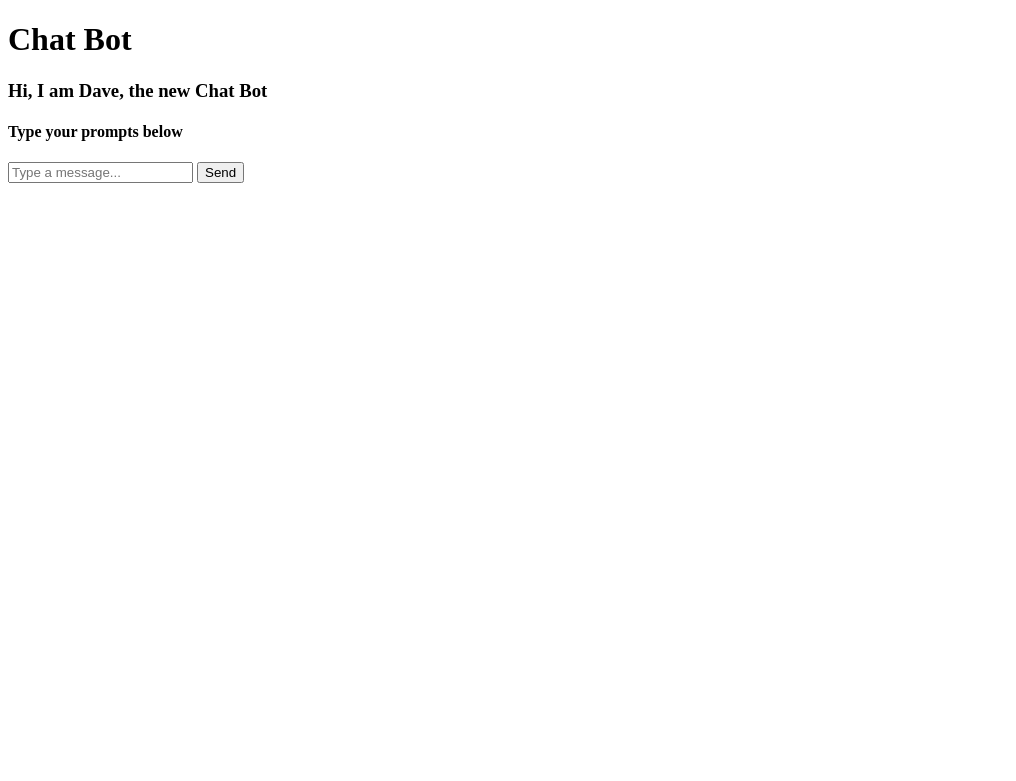
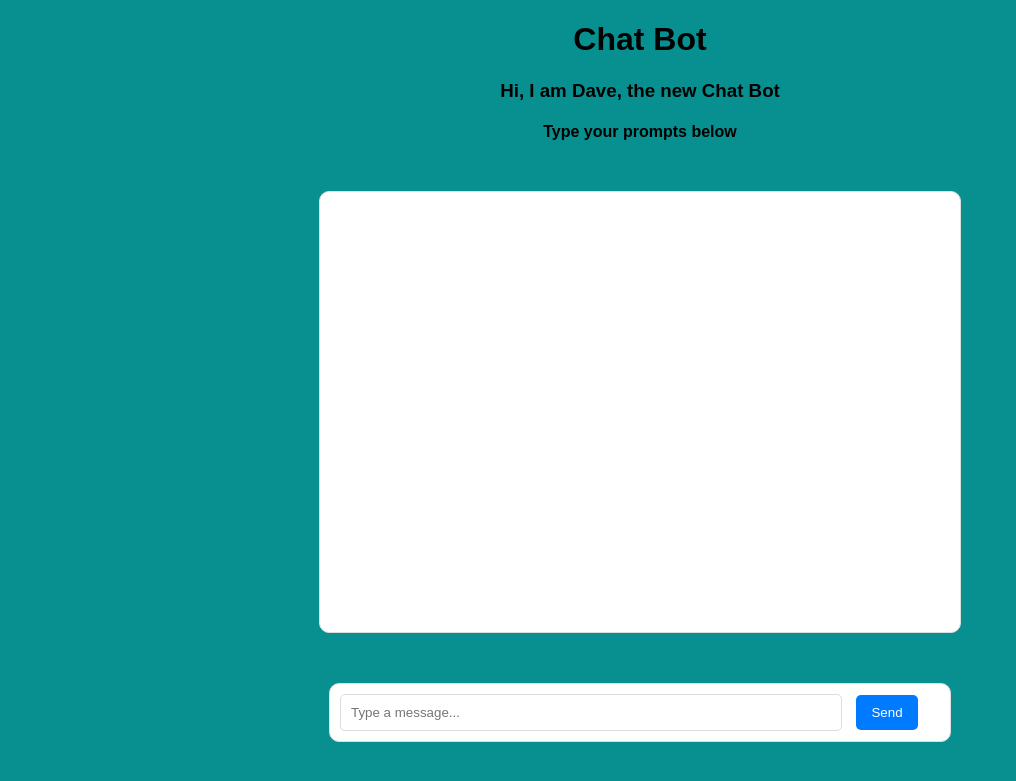
Before and after one commit to arora19/chatbot, a Flask app: page /chat in a window 1280 px wide. Shown: the top 781 px of the page, without its empty margins (0-1016 px from the left). Run offline with Flask 3, Linux system fonts and the light colour scheme.

Commit message:
css code added

```diff
--- a/templates/chat.html
+++ b/templates/chat.html
@@ -3,6 +3,71 @@
 <head>
     <meta charset="UTF-8">
     <title>Chat Bot</title>
+    <style>
+
+        body {
+            font-family: 'Arial', sans-serif;
+            background-color: #088F8F;
+            margin: 0;
+            padding: 0;
+        }
+
+        #chatbox {
+            max-width: 600px;
+            margin: 50px auto;
+            padding: 20px;
+            border: 1px solid #ddd;
+            background-color: #fff;
+            position: relative;
+            overflow: auto;
+            height: 400px;
+            border-radius: 10px;
+        }
+
+        #chat-form {
+            max-width: 600px;
+            margin: 20px auto;
+            background-color: #fff;
+            padding: 10px;
+            border: 1px solid #ddd;
+            border-radius: 10px;
+        }
+
+        #user-input {
+            width: 80%;
+            padding: 10px;
+            margin-right: 10px;
+            border: 1px solid #ddd;
+            border-radius: 5px;
+        }
+
+        button {
+            padding: 10px 15px;
+            background-color: #007BFF;
+            color: #fff;
+            border: none;
+            border-radius: 5px;
+            cursor: pointer;
+        }
+
+        button:hover {
+            background-color: #0056b3;
+        }
+
+        p {
+            padding: 8px;
+            margin: 5px 0;
+            border-radius: 5px;
+        }
+
+        p:nth-child(even) {
+            background-color: #e9e9e9;
+        }
+
+        h1, h3, h4 {
+            text-align: center;
+        }
+    </style>
 </head>
 <body>
 
```
